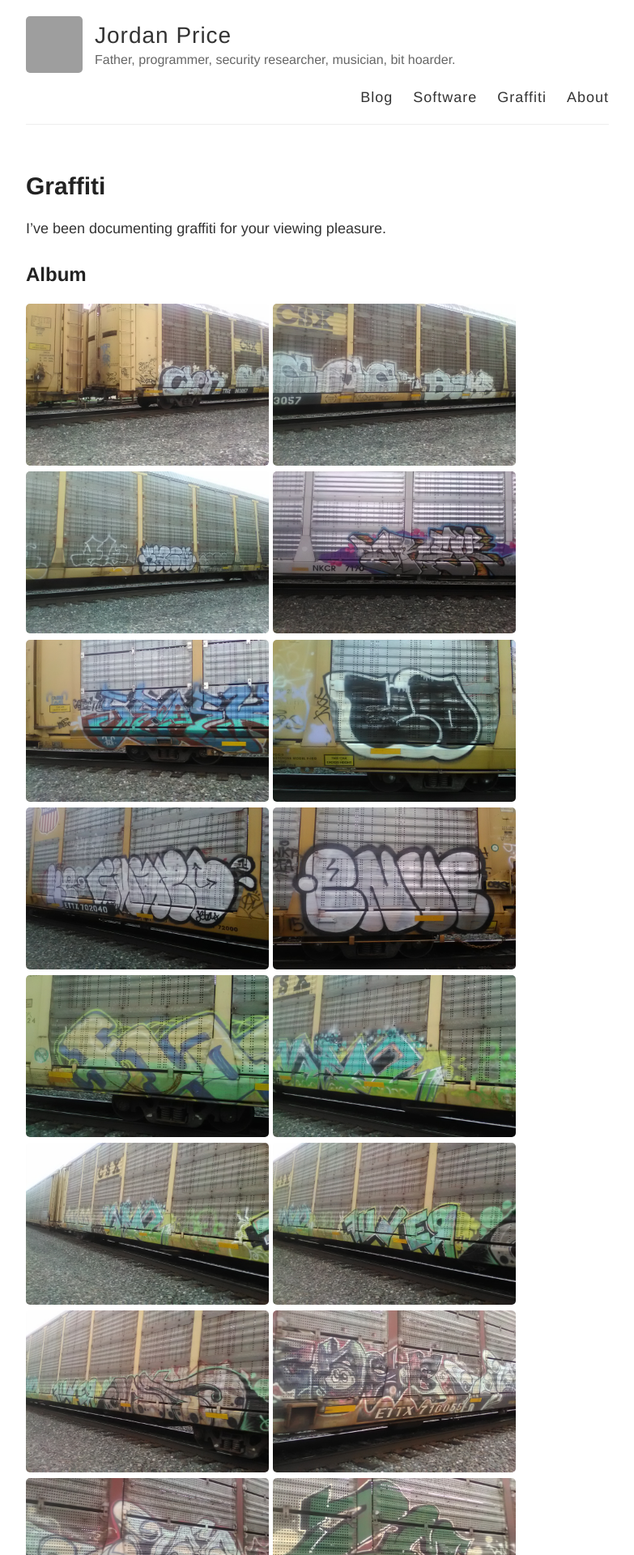
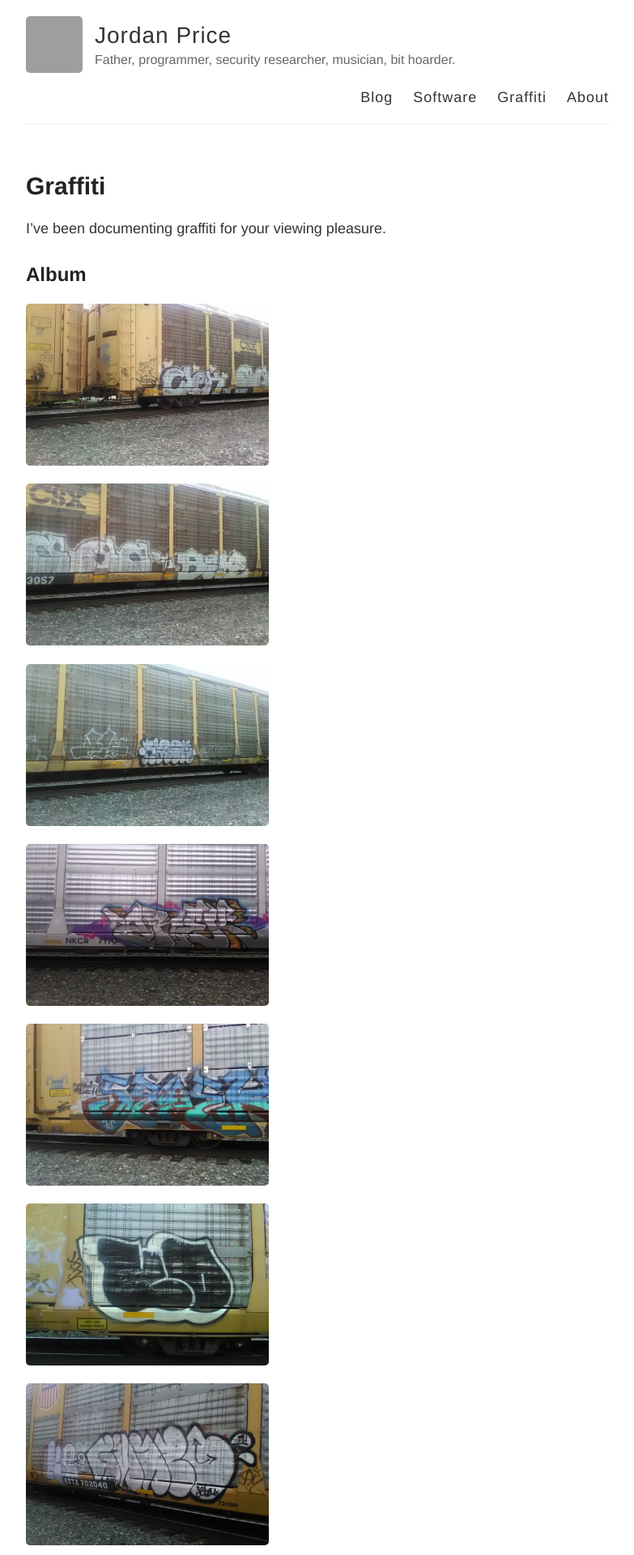
Before and after one commit to thejordanprice/thejordanprice.github.io, a Jekyll site: the page built from graffiti.md, in a window 1280 px wide. Shown: the top 1920 px of the page at 81% size, without its empty margins (248-1031 px from the left). Built offline with Jekyll 4.4.1, drawn with Linux system fonts in a browser that asks for light colours; grey boxes are pictures that could not be loaded.

Commit message:
modified:   graffiti.md

```diff
--- a/graffiti.md
+++ b/graffiti.md
@@ -10,7 +10,6 @@
 
 {% for image in site.static_files %}
     {% if image.path contains 'images/graffiti' %}
-{::nomarkdown}
 <!-- Trigger the Modal -->
 <img id="myImg" src="{{ site.baseurl }}{{ image.path }}" alt="" width="300" height="200">
 <!-- The Modal -->
@@ -38,6 +37,5 @@
   modal.style.display = "none";
 }
 </script>
-{:/}
     {% endif %}
 {% endfor %}
```
